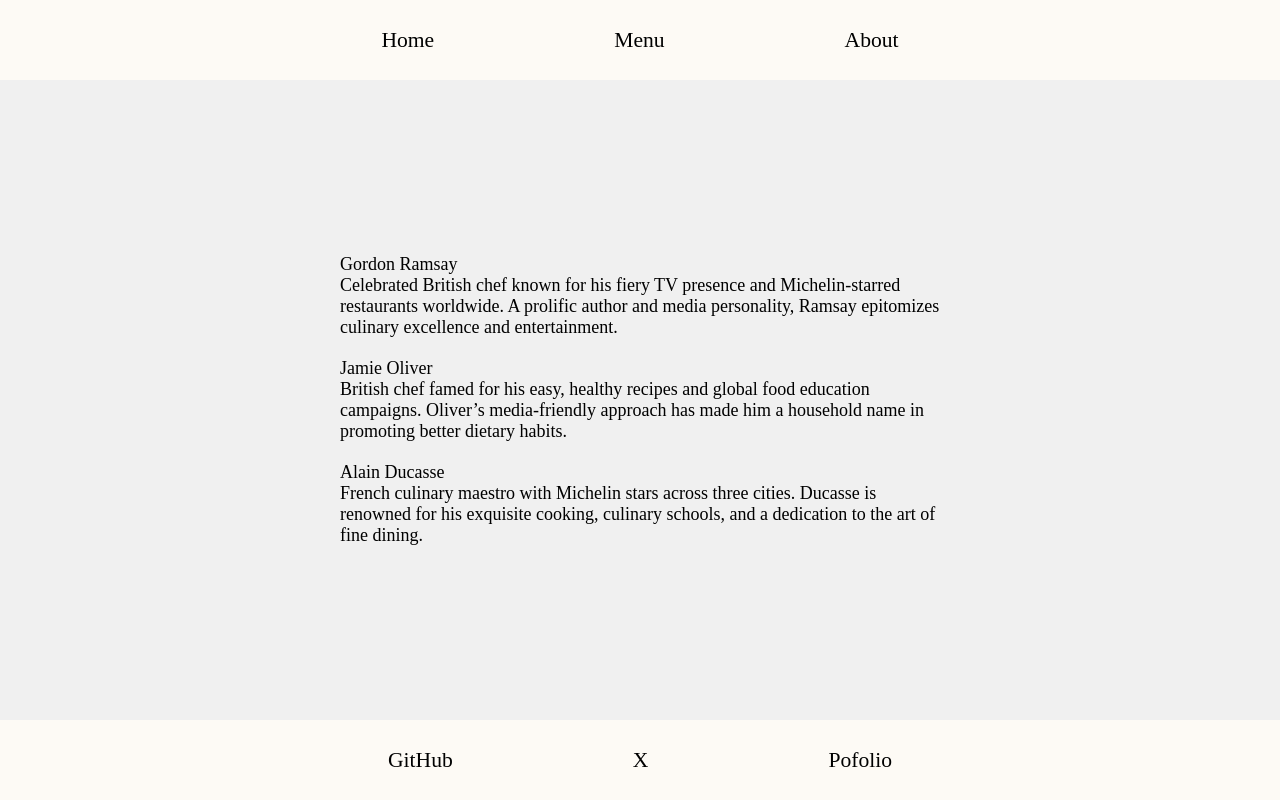
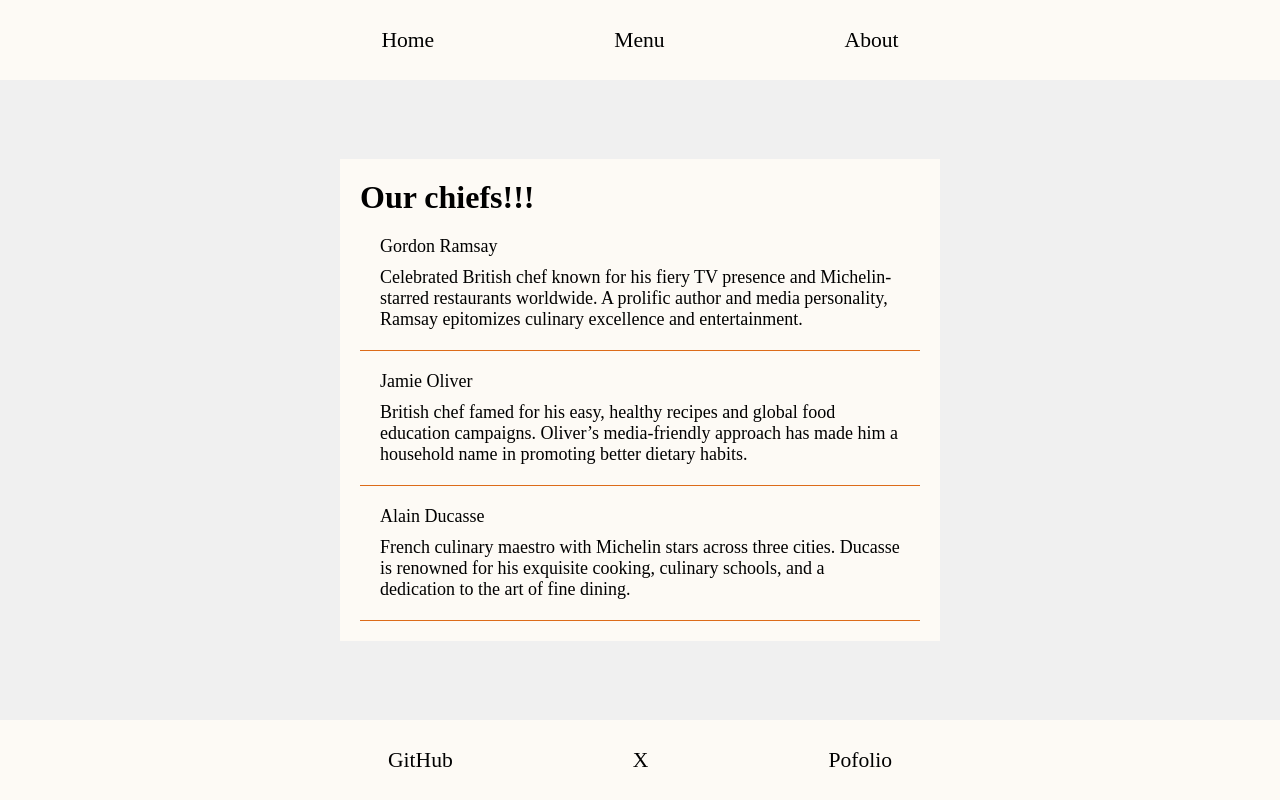
Before and after one commit to phuongle841/projectRestaurantPage, a website built with webpack: page src/index.html in a window 1280 px wide. Built offline with nearby package versions, Linux system fonts and the light colour scheme.

Commit message:
done the basic of a working web

```diff
--- a/src/about.js
+++ b/src/about.js
@@ -3,9 +3,12 @@ const about = (function () {
     let content = document.querySelector("#content");
     content.innerHTML = "";
     let intro = document.createElement("div");
-
+    let header = document.createElement("h1");
+    header.innerHTML = "Our chiefs!!!";
+    intro.appendChild(header);
     let numberChiefs = 3;
 
+    let chiefInform = returnChiefInform();
     for (let i = 0; i < numberChiefs; i++) {
       const element = document.createElement("div");
       element.classList.add("Chief");
@@ -13,8 +16,8 @@ const about = (function () {
       let title = document.createElement("p");
       let text = document.createElement("p");
 
-      title.innerHTML = returnChiefInform()[i][1];
-      text.innerHTML = returnChiefInform()[i][2];
+      title.innerHTML = chiefInform[i][1];
+      text.innerHTML = chiefInform[i][2];
 
       intro.appendChild(element);
       element.appendChild(title);
--- a/src/menu.js
+++ b/src/menu.js
@@ -6,6 +6,7 @@ const menu = (function () {
     let intro = document.createElement("div");
     let numberDishes = 6;
 
+    let titleDescribe = returnTitleDescribe();
     for (let i = 0; i < numberDishes; i++) {
       const element = document.createElement("div");
       let img = document.createElement("img");
@@ -22,8 +23,8 @@ const menu = (function () {
       tittle.classList.add("title");
       text.classList.add("text");
 
-      tittle.innerHTML = returnTitleDescribe()[i][0];
-      text.innerHTML = returnTitleDescribe()[i][1];
+      tittle.innerHTML = titleDescribe[i][0];
+      text.innerHTML = titleDescribe[i][1];
       img.src = returnImgUrl()[i];
     }
 
--- a/src/style.css
+++ b/src/style.css
@@ -5,6 +5,7 @@
   --imgWidth: 80vw;
   --imgHeight: 80vh;
   --buttonGap: 10rem;
+  --border: 1px solid #000;
 }
 body {
   background-color: #f0f0f0f0;
@@ -12,7 +13,6 @@ body {
 }
 * {
   box-sizing: border-box;
-  /* border: 1px #000 solid; */
   padding: 0%;
   margin: 0%;
   font-size: 18px;
@@ -76,10 +76,7 @@ nav > button:hover {
   cursor: pointer;
   display: grid;
   grid-template-columns: 1fr 1fr;
-}
-.dish > img {
-  padding: 10px;
-  height: 100%;
+  align-items: center;
 }
 .dish > div {
   padding: var(--padding);
@@ -90,13 +87,20 @@ nav > button:hover {
 }
 .about {
   width: 600px;
-  gap: var(--padding);
   display: flex;
   flex-direction: column;
+  padding: var(--padding);
+  background-color: #fdfaf5;
+}
+.about > h1 {
+  font-size: 32px;
 }
 .about > .Chief {
   display: flex;
   flex-direction: column;
+  gap: 10px;
+  padding: var(--padding);
+  border-bottom: solid 1px #dc6b19;
 }
 footer {
   background-color: #fdfaf5;
```
